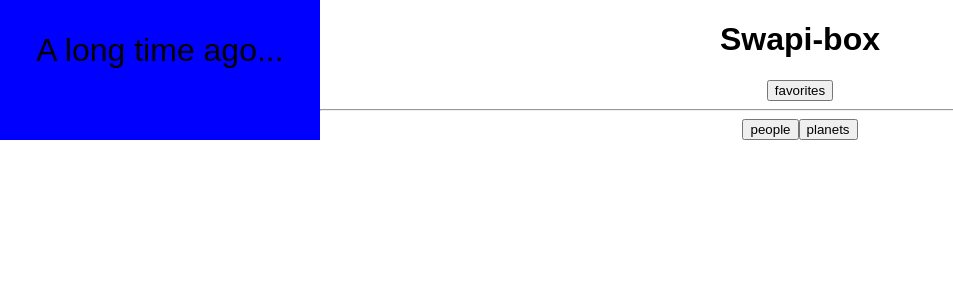
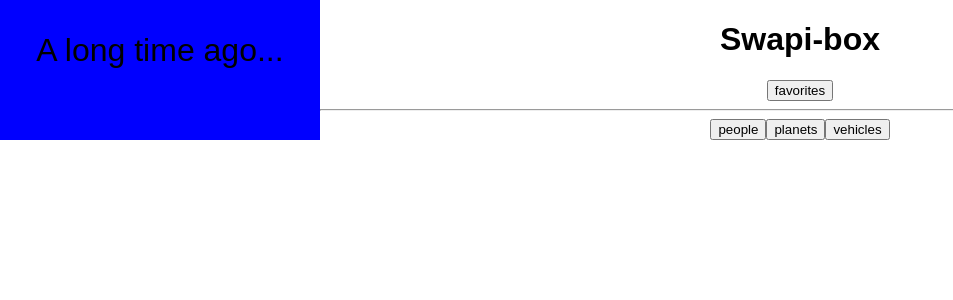
Before and after one commit to airum82/swapi-box, a React (Create React App) app in the folder swapi-box/: page / in a window 1280 px wide. Shown: the top 300 px of the page, without its empty margins (0-953 px from the left). Built offline with nearby package versions, Linux system fonts and the light colour scheme.

Commit message:
Added vehiclebutton component to app

```diff
--- a/swapi-box/src/App/App.css
+++ b/swapi-box/src/App/App.css
@@ -3,11 +3,3 @@
   grid-template-columns: 25% 75%;
   text-align: center;
 }
-
-
-.App-header {
-  background-color: #222;
-  height: 150px;
-  padding: 20px;
-  color: white;
-}
--- a/swapi-box/src/App/App.js
+++ b/swapi-box/src/App/App.js
@@ -4,6 +4,7 @@
 import { FavoritesButton } from '../FavoritesButton/FavoritesButton';
 import { PeopleButton } from '../PeopleButton/PeopleButton';
 import { PlanetsButton } from '../PlanetsButton/PlanetsButton';
+import { VehiclesButton } from '../VehiclesButton/VehiclesButton';
 
 
 class App extends Component {
@@ -23,6 +24,7 @@
           <hr />
           <PeopleButton />
           <PlanetsButton />
+          <VehiclesButton />
         </main>
       </div>
     );
--- a/swapi-box/src/VehiclesButton/VehiclesButton.js
+++ b/swapi-box/src/VehiclesButton/VehiclesButton.js
@@ -0,0 +1,8 @@
+import React from 'react';
+
+export const VehiclesButton = (props) => {
+  return (
+    <button>vehicles</button>
+
+  )
+}
```
